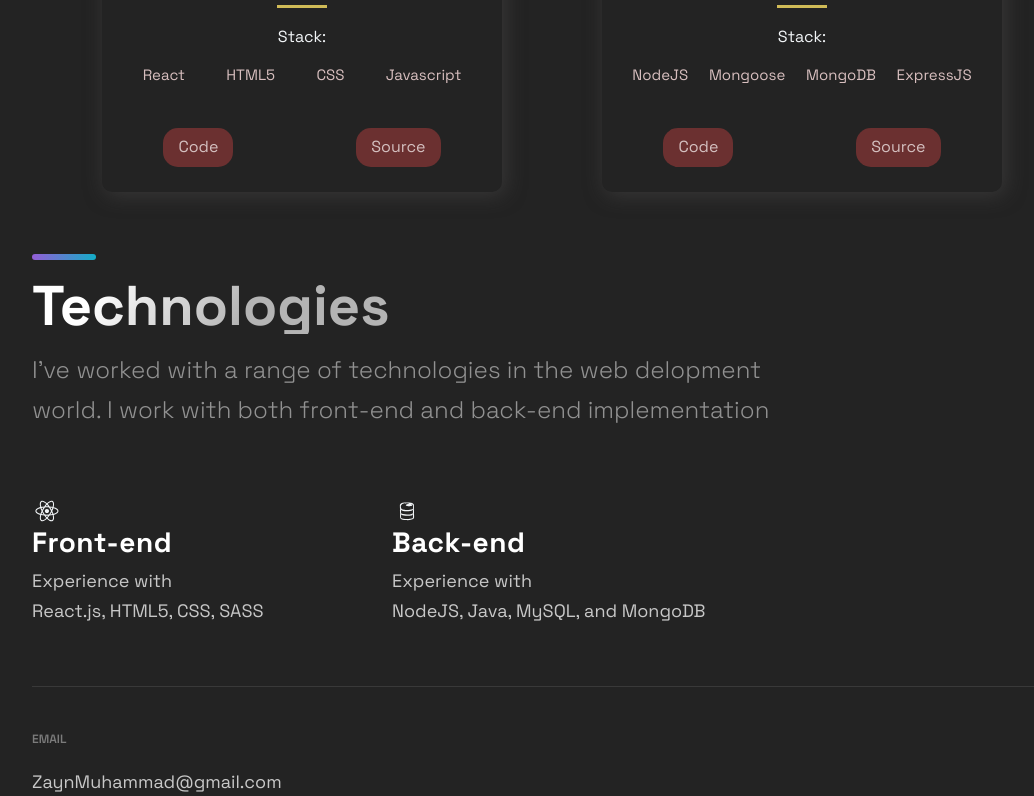
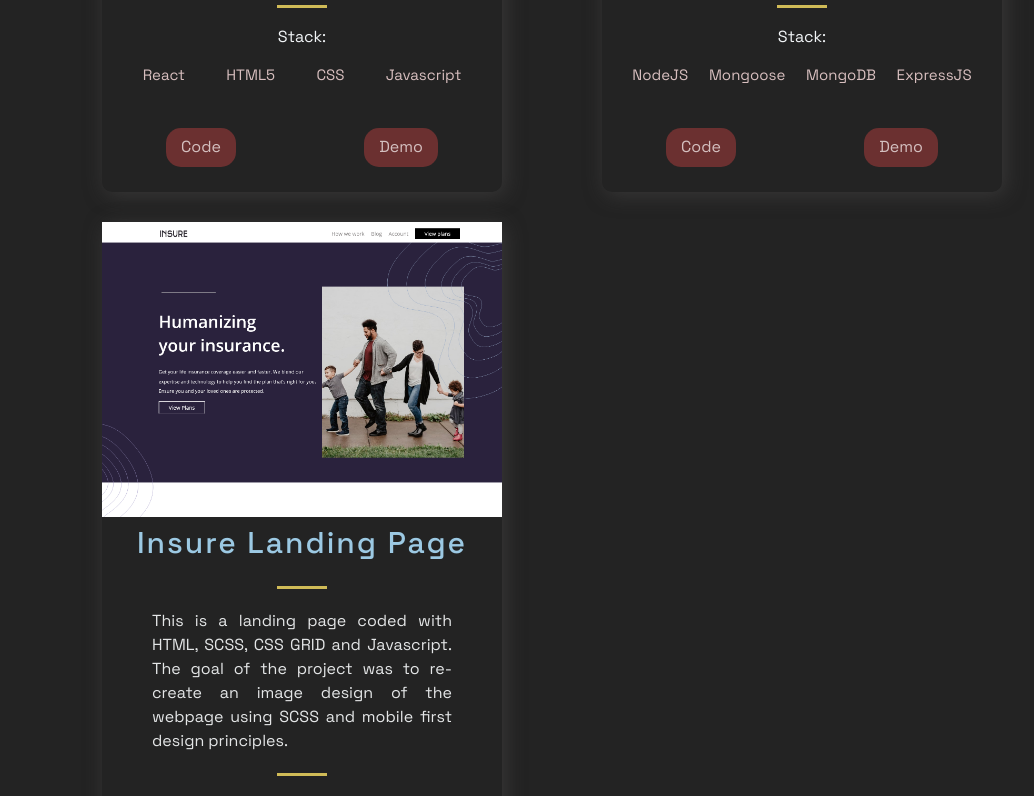
Before and after one commit to ZaynMuhammad/Website, a Next.js app: page / in a window 1280 px wide. Shown: the part 1320-2116 px from the top of the page, without its empty margins (88-1122 px from the left). Built offline with nearby package versions, Linux system fonts and the light colour scheme.

Commit message:
Added a new project

```diff
--- a/src/components/Projects/Projects.js
+++ b/src/components/Projects/Projects.js
@@ -45,7 +45,7 @@ const Projects = () => (
             </div>
             <UtilityList>
               <ExternalLinks href={visit}>Code</ExternalLinks>
-              <ExternalLinks href={source}>Source</ExternalLinks>
+              <ExternalLinks href={source}>Demo</ExternalLinks>
             </UtilityList>
           </BlogCard>
         )
--- a/src/constants/constants.js
+++ b/src/constants/constants.js
@@ -19,16 +19,16 @@ export const projects = [
     visit: "https://github.com/ZaynMuhammad/LocalLibraryApp",
     id: 1,
   },
-  // {
-  //   title: "WebRTC App",
-  //   description:
-  //     "This is a code repository for the corresponding YouTube video. In this tutorial, we're going to build and deploy a React Video Chat Application using WebRTC.",
-  //   image: "/images/3.jpg",
-  //   tags: ["React", "WebRTC"],
-  //   source: "https://google.com",
-  //   visit: "https://google.com",
-  //   id: 2,
-  // },
+  {
+    title: "Insure Landing Page",
+    description:
+      "This is a landing page coded with HTML, SCSS, CSS GRID and Javascript. The goal of the project was to re-create an image design of the webpage using SCSS and mobile first design principles.",
+    image: "/images/3.png",
+    tags: ["HTML", "CSS/SCSS", "Gulp", "Javascript"],
+    source: "https://zaynmuhammad.github.io/insure_landing_page/",
+    visit: "https://github.com/ZaynMuhammad/insure_landing_page",
+    id: 2,
+  },
   // {
   //   title: "Unichat",
   //   description:
```
Also changed, not shown: public/images/3.png (added), public/images/3_3.jpg (renamed from public/images/3.jpg).
